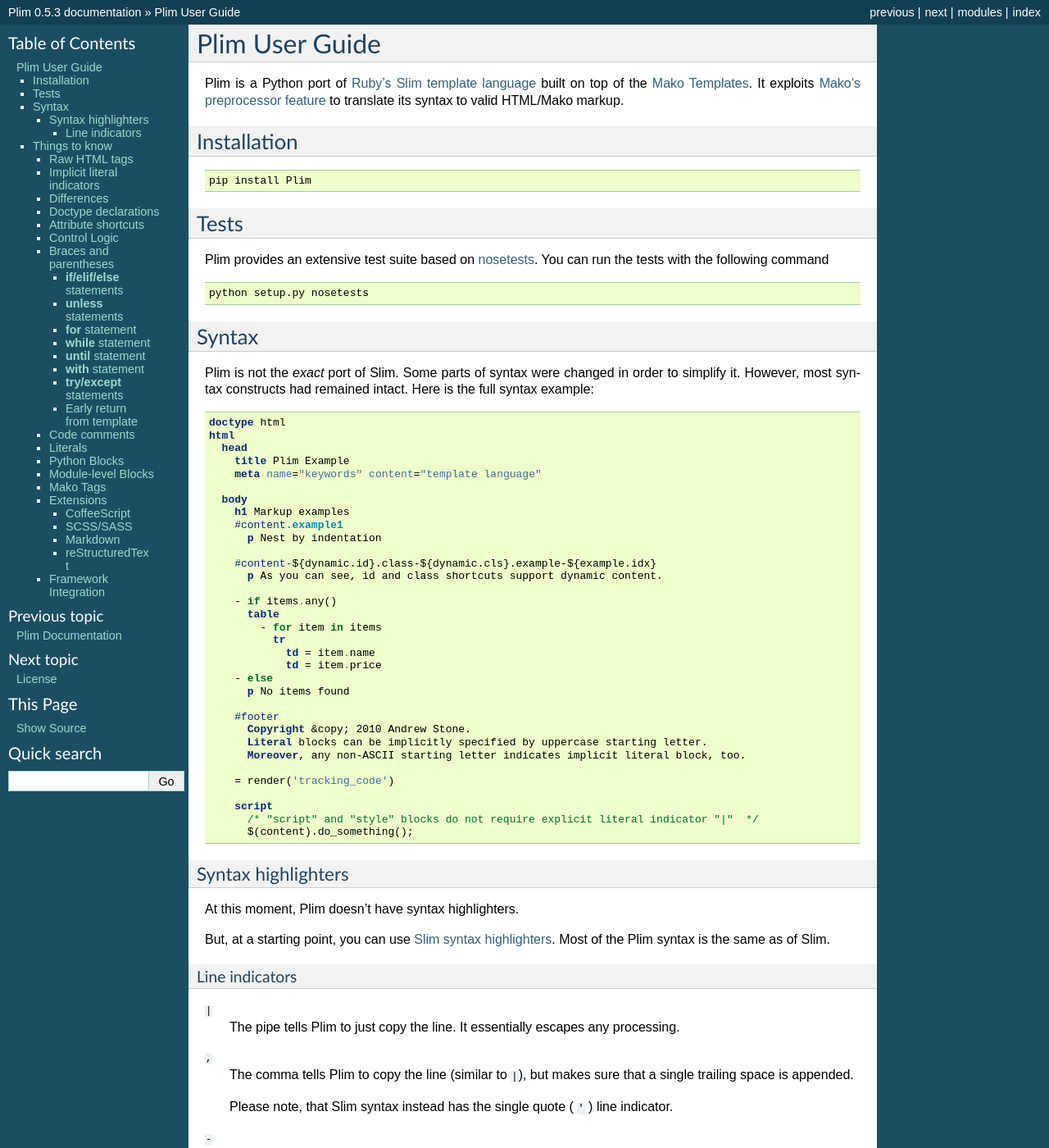
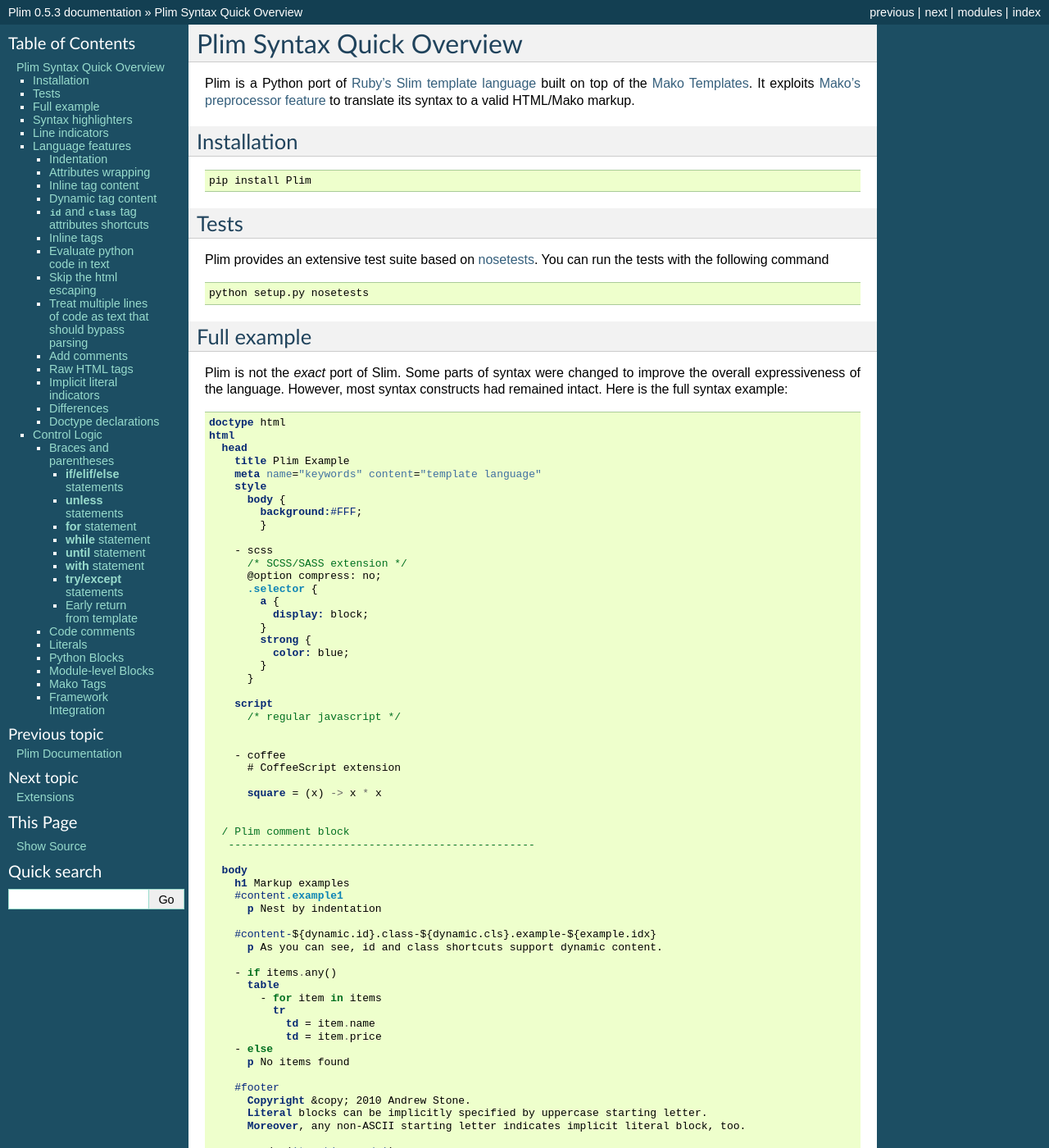
Before and after one commit to avanov/Plim, a Sphinx documentation site: the page built from docs/en/syntax.txt, in a window 1280 px wide and 1400 px high. Shown: the whole window at 82% size. Built offline with Sphinx 7.4.7, drawn with Linux system fonts in a browser that asks for light colours; some of the changed text lies outside the part shown.

Commit message:
Update docs.

```diff
--- a/README.rst
+++ b/README.rst
@@ -4,7 +4,7 @@ Plim
 Plim is a Python port of Ruby's Slim template language.
 
 
-In a nutshell
+In a Nutshell
 -------------
 
 Plim is build on top of the Mako templates by exploiting its preprocessor feature.
--- a/docs/en/index.txt
+++ b/docs/en/syntax.txt
@@ -1,15 +1,15 @@
-=======================
- Plim User Guide
-=======================
+============================
+ Plim Syntax Quick Overview
+============================
 
 Plim is a Python port of `Ruby's Slim template language <http://slim-lang.com/>`_
 built on top of the `Mako Templates <http://www.makotemplates.org/>`_.
 It exploits `Mako's preprocessor feature <http://docs.makotemplates.org/en/latest/usage.html?highlight=preprocessor#api-reference>`_
-to translate its syntax to valid HTML/Mako markup.
+to translate its syntax to a valid HTML/Mako markup.
 
 
 Installation
-============
+=============
 
 .. code-block:: bash
 
@@ -28,12 +28,12 @@ You can run the tests with the following command
 
 
 
-Syntax
-=======
+Full example
+==============================
 
-Plim is not the *exact* port of Slim. Some parts of syntax were changed in order to
-simplify it. However, most syntax constructs had remained intact. Here is the full syntax
-example:
+Plim is not the *exact* port of Slim. Some parts of syntax were changed to improve the overall
+expressiveness of the language. However, most syntax constructs had remained intact.
+Here is the full syntax example:
 
 .. code-block:: slim
 
@@ -42,6 +42,35 @@ example:
       head
         title Plim Example
         meta name="keywords" content="template language"
+        style
+          body {
+            background:#FFF;
+            }
+
+        - scss
+          /* SCSS/SASS extension */
+          @option compress: no;
+          .selector {
+            a {
+              display: block;
+            }
+            strong {
+              color: blue;
+            }
+          }
+
+        script
+          /* regular javascript */
+
+
+        - coffee
+          # CoffeeScript extension
+
+          square = (x) -> x * x
+
+
+      / Plim comment block
+       ------------------------------------------------
 
       body
         h1 Markup examples
@@ -73,7 +102,7 @@ example:
 
 
 Syntax highlighters
--------------------
+======================
 
 At this moment, Plim doesn't have syntax highlighters.
 
@@ -82,7 +111,7 @@ Most of the Plim syntax is the same as of Slim.
 
 
 Line indicators
-~~~~~~~~~~~~~~~
+==================
 
 ``|``
   The pipe tells Plim to just copy the line. It essentially escapes any processing.
@@ -136,19 +165,23 @@ Line indicators
       </div>
 
 
-Things to know
-==============
+Language features
+==================
 
 
-Indentation matters, but it's not as strict as Haml
-~~~~~~~~~~~~~~~~~~~~~~~~~~~~~~~~~~~~~~~~~~~~~~~~~~~
+Indentation
+----------------------------------------------------
 
-If you want to first indent 2 spaces, then 5 spaces, it's your choice. To nest markup
-you only need to indent by one space, the rest is gravy.
+Plim indentation rules are the same as of Slim: indentation matters, but it's not as strict as Haml.
+If you want to first indent 2 spaces, then 5 spaces, it's your choice. To nest markup you only need to
+indent by one space, the rest is gravy.
 
 
-Wrap attributes with parentheses
-~~~~~~~~~~~~~~~~~~~~~~~~~~~~~~~~
+Attributes wrapping
+---------------------------------
+
+You can wrap tag attributes with parentheses ``()``. Unlike Slim, Plim doesn't support square ``[]`` or
+curly ``{}`` braces for attributes wrapping.
 
 .. code-block:: plim
 
@@ -172,10 +205,10 @@ If you wrap the attributes, you can spread them across multiple lines:
       ) = page_tagline
 
 
-Add content to a tag
-~~~~~~~~~~~~~~~~~~~~
+Inline tag content
+---------------------
 
-Either start on the same line as the tag
+You can put content on the same line with the tag:
 
 .. code-block:: plim
 
@@ -197,10 +230,10 @@ Or nest it. Note: Use either a pipe or `Implicit literal indicators `_
         Yes, Welcome to my site
 
 
-Add content to a tag with code
-~~~~~~~~~~~~~~~~~~~~~~~~~~~~~~
+Dynamic tag content
+--------------------------------
 
-Can make the call on the same line
+You can make the call on the same line
 
 .. code-block:: plim
 
@@ -217,10 +250,11 @@ Or nest it.
         = page_headline
 
 
-Shortcut form for id and class attributes
-~~~~~~~~~~~~~~~~~~~~~~~~~~~~~~~~~~~~~~~~~
+``id`` and ``class`` tag attributes shortcuts
+-------------------------------------------
 
 You can specify the id and class attributes in the following shortcut form.
+
 Note: `unlike Slim <https://github.com/stonean/slim#shortcut-form-for-id-and-class-attributes>`_,
 Plim allows you to evaluate dynamic expressions in the shortcuts.
 
@@ -269,7 +303,7 @@ this is the same as
 
 
 Inline tags
-~~~~~~~~~~~
+------------
 
 Sometimes you may want to be a little more compact and inline the tags.
 
@@ -290,7 +324,7 @@ For readability, don't forget you can wrap the attributes.
 
 
 Evaluate python code in text
-~~~~~~~~~~~~~~~~~~~~~~~~~~~~
+-------------------------------
 
 Use standard `mako expression syntax <http://docs.makotemplates.org/en/latest/syntax.html#expression-substitution>`_.
 The text escaping depends on `mako's default filters settings <http://docs.makotemplates.org/en/latest/filtering.html?highlight=default%20filters#the-default-filters-argument>`_.
@@ -313,7 +347,7 @@ tag (or Plim's ``-text`` equivalent for blocks of mako syntax examples), or this
 
 
 Skip the html escaping
-~~~~~~~~~~~~~~~~~~~~~~
+------------------------
 
 Use either a double equal sign
 
@@ -334,7 +368,7 @@ or the explicit ``| n`` filter at the end of the expression
 
 
 Treat multiple lines of code as text that should bypass parsing
-~~~~~~~~~~~~~~~~~~~~~~~~~~~~~~~~~~~~~~~~~~~~~~~~~~~~~~~~~~~~~~~
+------------------------------------------------------------------
 
 Use a pipe ( ``|`` ) or comma ( ``,`` ) or implicit literal indicator to start the escape.
 Each following line that is indented greater than the first one is copied over.
@@ -383,7 +417,7 @@ The left margin is set to the zero. Any additional spaces will be copied over.
 
 
 Add comments
-~~~~~~~~~~~~
+---------------
 
 Use ``/`` for code comments
 
@@ -396,7 +430,7 @@ Use ``/`` for code comments
 
 
 Raw HTML tags
--------------
+--------------
 
 It is particularly useful in situations like the following
 
@@ -414,12 +448,12 @@ It is particularly useful in situations like the following
 
 
 Implicit literal indicators
----------------------------
+----------------------------
 
 
 
 Differences
------------
+----------------
 
 -   Original Slim has the ``'``, ``='``, and ``=='`` `line indicators <https://github.com/stonean/slim#line-indicators>`_.
     The same behaviour in Plim can be achieved by the following constructs:
@@ -465,44 +499,50 @@ Doctype declarations
    doctype 5
 
 
-Attribute shortcuts
--------------------
-
 
 
 Control Logic
--------------
+==============
+
 
 Braces and parentheses
 ----------------------
 
+
 **if/elif/else** statements
 ~~~~~~~~~~~~~~~~~~~~~~~~~~~
+
 
 **unless** statements
 ~~~~~~~~~~~~~~~~~~~~~
 
+
 **for** statement
 ~~~~~~~~~~~~~~~~~
+
 
 **while** statement
 ~~~~~~~~~~~~~~~~~~~
 
+
 **until** statement
 ~~~~~~~~~~~~~~~~~~~
+
 
 **with** statement
 ~~~~~~~~~~~~~~~~~~
 
+
 **try/except** statements
 ~~~~~~~~~~~~~~~~~~~~~~~~~
+
 
 Early return from template
 ~~~~~~~~~~~~~~~~~~~~~~~~~~
 
 
 Code comments
--------------
+--------------
 
 .. code-block:: slim
 
@@ -511,14 +551,14 @@ Code comments
 
 
 Literals
---------
+---------
 
 You can specify either explicit or implicit literal blocks. The difference is whether you
 add an explicit pipe "|" character or use any of the implicit triggers
 
 
 Python Blocks
--------------
+--------------
 
 .. code-block:: slim
 
@@ -546,7 +586,7 @@ In latter case, the first line ``x = 1`` will be aligned with the second line ``
 
 
 Module-level Blocks
--------------------
+--------------------
 
 .. code-block:: slim
 
@@ -556,22 +596,8 @@ Module-level Blocks
 
 
 Mako Tags
----------
-
-Extensions
 ----------
 
-CoffeeScript
-~~~~~~~~~~~~
-
-SCSS/SASS
-~~~~~~~~~
-
-Markdown
-~~~~~~~~
-
-reStructuredText
-~~~~~~~~~~~~~~~~
 
 Framework Integration
 ---------------------
--- a/docs/index.txt
+++ b/docs/index.txt
@@ -10,7 +10,8 @@
 .. toctree::
    :maxdepth: 3
 
-   en/index.txt
+   en/syntax.txt
+   en/extensions.txt
    en/license.txt
    en/authors.txt
    en/related.txt
```
Also changed, not shown: other parts of README.rst (+2 -2 lines), docs/en/extensions.txt (added, +203 -0 lines), 1 other file.
